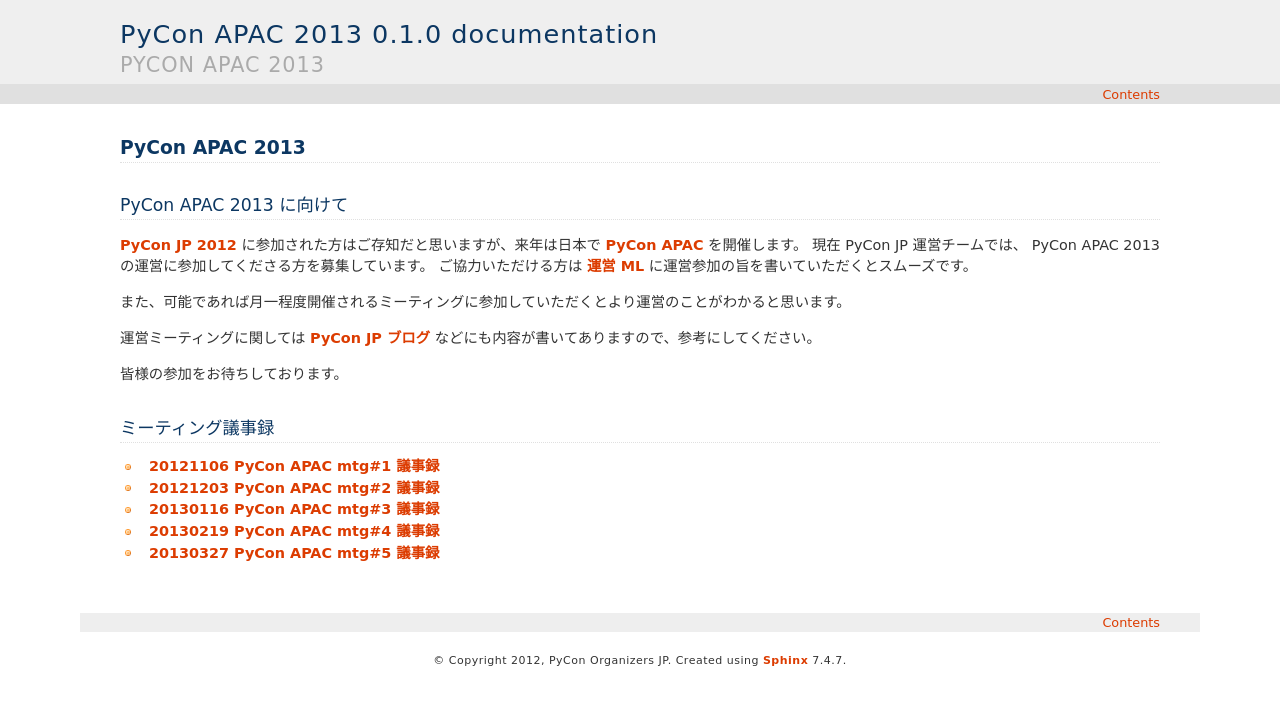
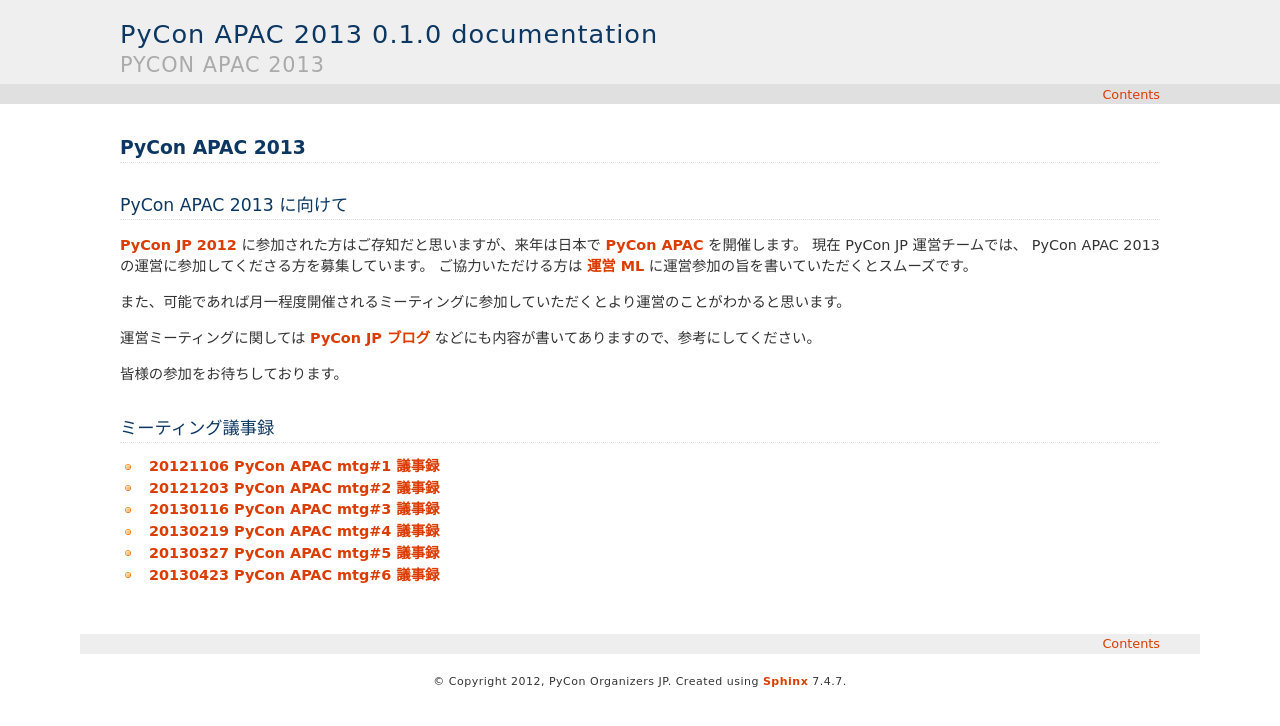
Before and after one commit to pyconjp/apac-2013.pycon.jp, a Sphinx documentation site: the page built from sphinx/index.rst, in a window 1280 px wide. Shown: the top 726 px of the page. Built offline with Sphinx 7.4.7, drawn with Linux system fonts in a browser that asks for light colours.

Commit message:
add meeting log #6

```diff
--- a/sphinx/index.rst
+++ b/sphinx/index.rst
@@ -26,3 +26,4 @@
 - `20130116 PyCon APAC mtg#3 議事録 <https://docs.google.com/document/d/1DUoGzUYtGRPxjevOEKlovJM0iewkBpNK8vJxWkczruk/edit>`_
 - `20130219 PyCon APAC mtg#4 議事録 <https://docs.google.com/document/d/1SFFPnyM_eStigry_FhP0bT-eImSgyIjGSDpHDUou5bw/edit>`_
 - `20130327 PyCon APAC mtg#5 議事録 <https://docs.google.com/document/d/1OH3OtsHlL3SWJAyNoW3mDfAEEnunjkvyCAFdEv604sI/edit>`_
+- `20130423 PyCon APAC mtg#6 議事録 <https://docs.google.com/document/d/1_1GGV1VjhHJrfdirUDVSzmnFdbtRhVOwO3j-cg_YdhA/edit>`_
```
